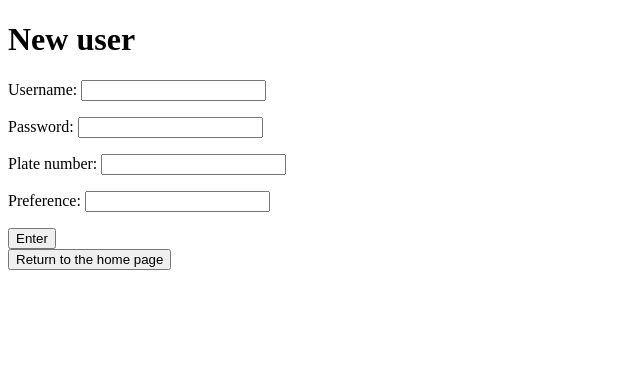
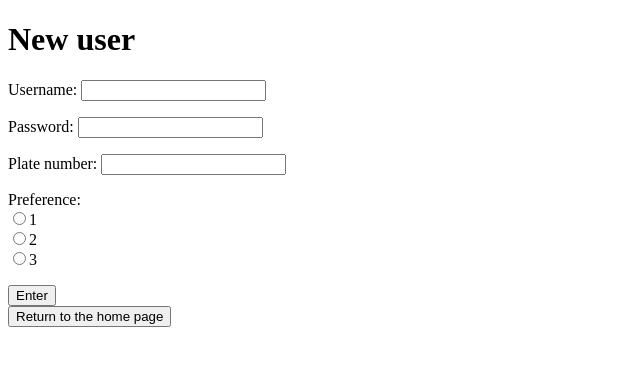
Before and after one commit to AmI-2019/SmartPark-code, a Flask app: template UserManagement/templates/new_user.html in a window 1280 px wide. Shown: the top 366 px of the page, without its empty margins (0-640 px from the left). Run offline with Flask 2, Linux system fonts and the light colour scheme; the template is opened without the code that fills it, so the values that code supplies are empty.

Commit message:
Implemented radio button for preference choice

```diff
--- a/UserManagement/templates/new_user.html
+++ b/UserManagement/templates/new_user.html
@@ -20,8 +20,10 @@
             <input type="text" name = "plate">
         </p>
 
-        <p>Preference:
-            <input type="text" name = "preference">
+        <p>Preference:<br>
+            <input type="radio" name = "preference" value="1">1<br>
+            <input type="radio" name = "preference" value="2">2<br>
+            <input type="radio" name = "preference" value="3">3<br>
         </p>
 
         <input type="submit" value="Enter">
@@ -32,7 +34,6 @@
     # 1 -> error message: invalid plate
     # 2 -> error message: plate already taken
     # 3 -> error message: username already taken
-    # 4 -> general error message
     -->
     {% if flag == 1 %}
         <br>
@@ -47,7 +48,6 @@
         <p>Error: Username already taken</p>
     {% endif %}
 
-
     <form action = "{{ url_for('index') }}">
         <input type = "submit" value = "Return to the home page" />
     </form>
```
